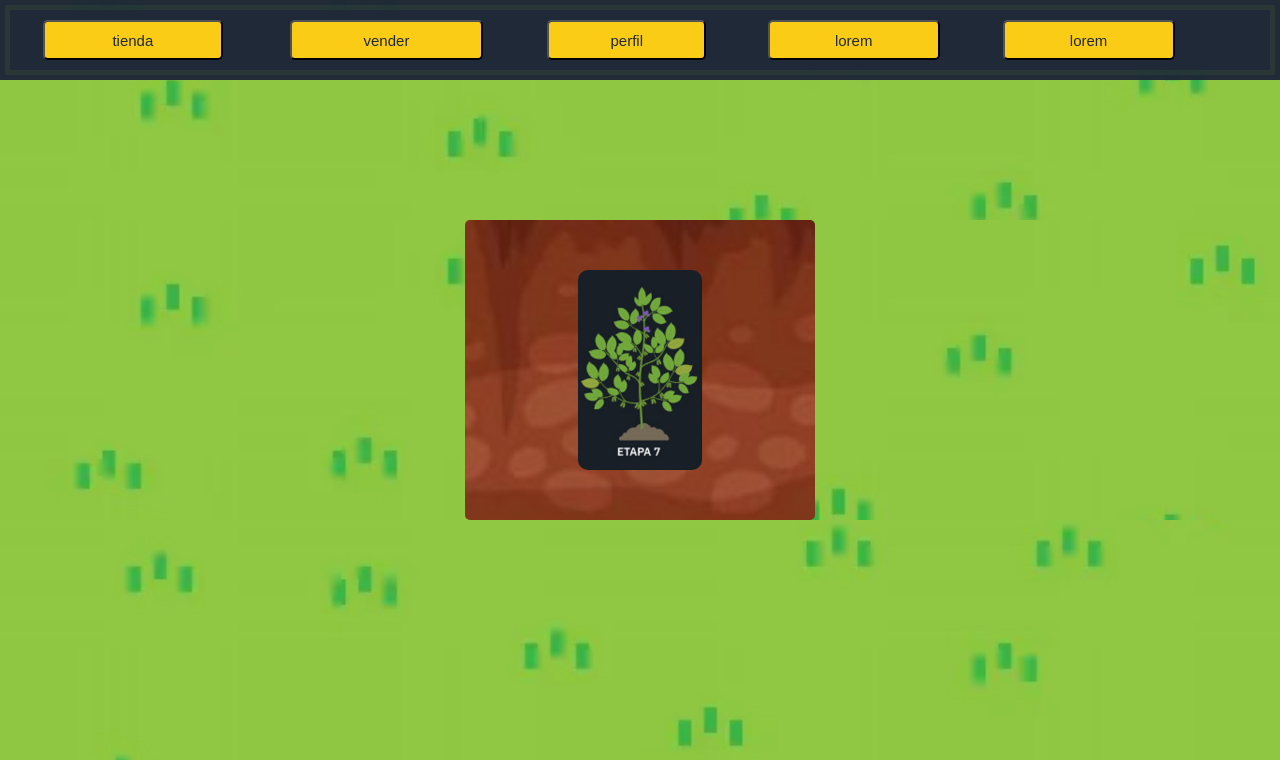
After one commit to JoseParedes123/grow_garden, a PHP site: page /game.php in a window 1280 px wide. The commit adds this page. Shown: the top 760 px of the page. Run offline with PHP 8.4, Linux system fonts and the light colour scheme.

Commit message:
diseño "beta"

```diff
--- /dev/null
+++ b/game.php
@@ -0,0 +1,51 @@
+<!DOCTYPE html>
+<html lang="en">
+<head>
+
+    <meta charset="UTF-8">
+    <meta name="viewport" content="width=device-width, initial-scale=1.0">
+    <link rel="stylesheet" href="style.css">
+    <title>Document</title>
+</head>
+<body class="game-page">
+
+    <header>
+        <table border="0" width="100%" cellspacing="0" cellpadding="10">
+            <tr>
+                <td>
+                    <button id="Shop" style="background-color: #facc15;" onmouseover="this.style.backgroundColor='#16a34a'" onmouseout="this.style.backgroundColor='#facc15'"><a href="">tienda</a></button>
+                </td>
+
+                <td>
+                    <button id="Vender" style="background-color: #facc15;" onmouseover="this.style.backgroundColor='#16a34a'" onmouseout="this.style.backgroundColor='#facc15'"><a href="">vender</a></button>
+                </td>
+                <td>
+                    <button id="Profile" style="background-color: #facc15;" onmouseover="this.style.backgroundColor='#16a34a'" onmouseout="this.style.backgroundColor='#facc15'"><a href="">perfil</a></button>
+                </td>
+                <td>
+                    <button id="" style="background-color: #facc15;" onmouseover="this.style.backgroundColor='#16a34a'" onmouseout="this.style.backgroundColor='#facc15'"><a href="">lorem</a></button>
+
+                </td>
+                <td>
+                    <button id="" style="background-color: #facc15;" onmouseover="this.style.backgroundColor='#16a34a'" onmouseout="this.style.backgroundColor='#facc15'"><a href="">lorem</a></button>
+                </td>
+                <td>
+                    <!--aqui va el dinero del usuario-->
+                </td>
+            </tr>
+        </table>
+    </header>
+
+    <main class="cesped">
+        <section class="terreno">
+
+            <div class="Arboles">
+
+                <img src="pngs/etapa5.png" alt="arbol">
+
+            </div>
+        </section>
+    </main>
+
+</body>
+</html>
--- a/login.html
+++ b/login.html
@@ -8,15 +8,15 @@
 </head>
 <body>
     <header class="register">
-        <h1>Emma's Garden</h1>
+        <h1>Iniciar sesion</h1>
     </header>
     <main>
-        <section class="sesion">
+        <section class="form_box">
             <h1>Iniciar sesión</h1>
             <form method="POST" action="procesarlogin.php" class="register-form">
                 <input class="register-field" type="text" name="usuario" placeholder="Nombre de usuario" required>
                 <input class="register-field" type="password" name="password" placeholder="Contraseña" required>
-                <button class="register-button" type="submit">Iniciar sesión</button>
+                <button class="register-button" type="submit" style="background-color: #22c55e;" onmouseover="this.style.backgroundColor='#16a34a'" onmouseout="this.style.backgroundColor='#22c55e'">Iniciar sesión</button>
             </form>
             <p>¿No tienes cuenta? <a class="link-home" href="registro.html">Regístrate aquí</a></p>
         </section>
--- a/registro.html
+++ b/registro.html
@@ -13,7 +13,7 @@
         <h1>Registro</h1>
     </header>
     <main>
-        <section class="registro">
+        <section class="form_box">
             <h1>Crear cuenta</h1>
 
 
@@ -22,7 +22,7 @@
                 <input class="register-field" type="email" name="email" placeholder="Correo electrónico">
                 <input class="register-field" type="password" name="password" placeholder="Contraseña" required>
                 <input class="register-field" type="password" name="confirm_password" placeholder="Confirmar contraseña" required>
-                <button class="register-button" type="submit">Registrarse</button>
+                <button class="register-button" type="submit" style="background-color: #3b82f6;" onmouseover="this.style.backgroundColor='#1d4ed8'" onmouseout="this.style.backgroundColor='#3b82f6'">Registrarse</button>
                 <p>¿Tienes una cuenta? <a class="link-home" href="login.html">Inicia Sesion aqui</a></p>
             </form>
 
--- a/style.css
+++ b/style.css
@@ -1,17 +1,36 @@
 body{
     margin: 0;
     padding: 0;
-    background-color: rgb(219, 255, 17);
+    background: linear-gradient(135deg, #f1f5f9, #e2e8f0);
+
 }
+.game-page {
+    background-image: url(pngs/cesped.jpg);
+    background-size: cover;
+    background-repeat: no-repeat;
+    background-position: center;
+    background-attachment: fixed;
+}
+
+.cesped {
+    background-image: url(pngs/cesped.jpg);
+    background-size: cover;
+    width: 100%;
+    height: 100%;
+    display: flex;
+    justify-content: center;
+}
+
 header{
-    border: solid 5px black;
+    border: solid 5px rgba(31, 41, 55, 0.9);
     padding: 5px;
     margin: 0;
-    background-color: rgb(234, 95, 95);
+    background: rgba(31, 41, 55, 0.9);
+    backdrop-filter: blur(6px);
 }
 .register{
     text-align: center;
-    color: aquamarine;
+    color: #a7f3d0;
     font-size: 20px;
     font-family: 'Franklin Gothic Medium', 'Arial Narrow', Arial, sans-serif;
 }
@@ -21,17 +40,17 @@ width: 100%;
 padding: 0;
 height: 100%;
 text-align: center;
+background-color: #1f2937;
 }
 button{
     width: 80%;
     height: 40px;
-    background-color: rgb(255, 234, 0);
     border-radius: 5px;
 
 }
 a{
     text-decoration: none;
-    color: black;
+    color: #1f2937;
     font-size: 15px;
 
 }
@@ -43,15 +62,23 @@ main{
     justify-content: center;
     align-items: center;
     margin-top: 140px;
+    background: linear-gradient(135deg, #f1f5f9, #e2e8f0);
 }
+
+.cesped {
+    background-image: url(pngs/cesped.jpg);
+    background-size: cover;
+    width: 100%;
+    height: 100%;
+    display: flex;
+    justify-content: center;
+}
+
 .terreno{
-    background-image: url(/pngs/under-earth-layer-concept-dirt-260nw-2421846783.jpg);
+    background-image: url(pngs/tierra.jpg);
     background-size: cover;
-
-
     width: 350px;
     height: 300px;
-    background-color: rgb(0, 255, 0);
     display: flex;
     justify-content: center;
     border-radius: 5px;
@@ -61,21 +88,21 @@ main{
 .Arboles img{
 
     margin-top: 50px;
-    height: 100px;
-    width: 100px;
+    height: 200px;
+    width: auto;
     border-radius: 10px;
 
 }
-.sesion{
+.form_box{
     text-align: center;
     font-size: 20px;
     font-family: 'Franklin Gothic Medium', 'Arial Narrow', Arial, sans-serif;
-    border: solid 5px black;
+    border: solid 5px #e5e7eb;
     border-radius: 45px;
     padding: 10px;
-        background-color: rgb(204, 248, 82);
-        width: 650px;
-        height: 350px;
+    background-color: #ffffff;
+    width: 650px;
+    height: 450px;
 }
 input{
     width: 50%;
```
Also changed, not shown: other parts of style.css (+3 -33 lines), game.html (deleted, +0 -51 lines), pngs/cesped.jpg (added), pngs/tierra.jpg (renamed from pngs/under-earth-layer-concept-dirt-260nw-2421846783.jpg).
